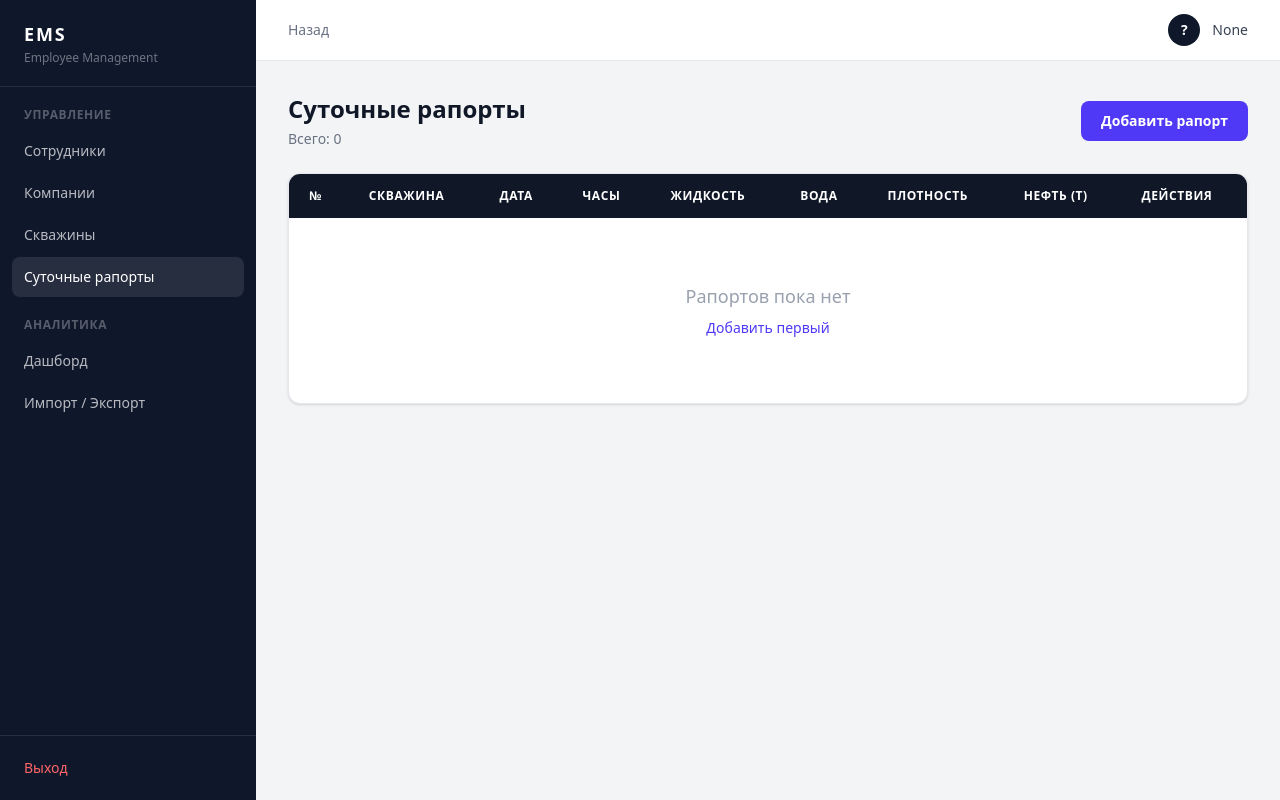
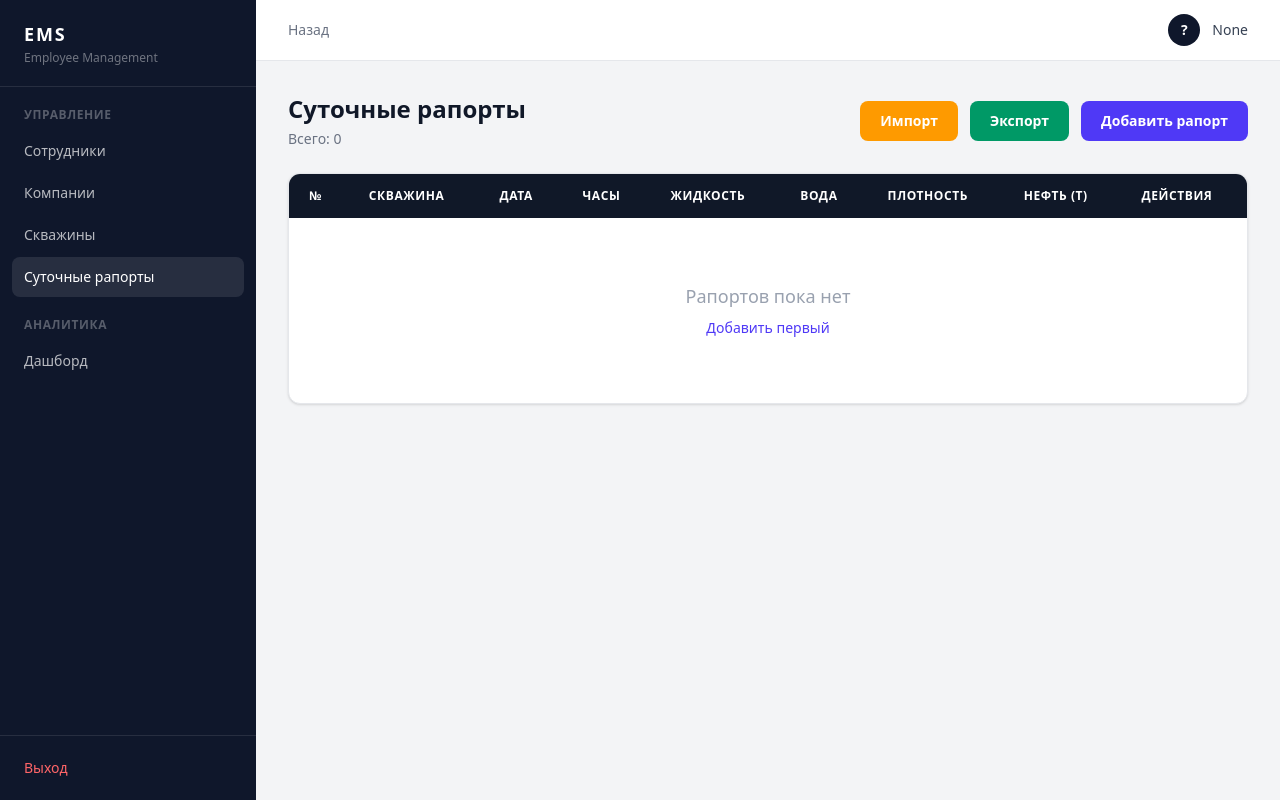
Before and after one commit to IslamK1/KMG_employment_management_system, a FastAPI app: page /productions/ in a window 1280 px wide. Run offline with FastAPI, Linux system fonts and the light colour scheme; data that the repository does not hold is empty.

Commit message:
Импорт и экспорт .xlsx файлов теперь на одной странице с рапортами

```diff
--- a/static/style.css
+++ b/static/style.css
@@ -39,6 +39,7 @@
     --color-indigo-500: oklch(58.5% 0.233 277.117);
     --color-indigo-600: oklch(51.1% 0.262 276.966);
     --color-indigo-700: oklch(45.7% 0.24 277.023);
+    --color-slate-800: oklch(27.9% 0.041 260.031);
     --color-slate-900: oklch(20.8% 0.042 265.755);
     --color-gray-50: oklch(98.5% 0.002 247.839);
     --color-gray-100: oklch(96.7% 0.003 264.542);
@@ -328,6 +329,12 @@
   }
   .w-8 {
     width: calc(var(--spacing) * 8);
+  }
+  .w-24 {
+    width: calc(var(--spacing) * 24);
+  }
+  .w-28 {
+    width: calc(var(--spacing) * 28);
   }
   .w-40 {
     width: calc(var(--spacing) * 40);
--- a/templates/base.html
+++ b/templates/base.html
@@ -4,7 +4,7 @@
   <meta charset="UTF-8">
   <meta name="viewport" content="width=device-width, initial-scale=1.0">
   <title>{% block title %}EMS{% endblock %} — EMS</title>
-  <link rel="stylesheet" href="/static/style.css?v=9">
+  <link rel="stylesheet" href="/static/style.css?v=10">
 </head>
 <body class="bg-gray-100">
   <div class="flex min-h-screen">
--- a/templates/partials/sidebar.html
+++ b/templates/partials/sidebar.html
@@ -39,12 +39,6 @@
               {% if path.startswith('/dashboard') %}bg-white/10 text-white{% else %}text-white/70 hover:bg-white/10 hover:text-white{% endif %}">
       Дашборд
     </a>
-
-    <a href="/excel/"
-       class="block px-3 py-2.5 rounded-lg text-sm font-medium transition-all mb-0.5
-              {% if path.startswith('/excel') %}bg-white/10 text-white{% else %}text-white/70 hover:bg-white/10 hover:text-white{% endif %}">
-      Импорт / Экспорт
-    </a>
   </nav>
 
   <div class="px-3 py-3 border-t border-white/10">
--- a/templates/productions/index.html
+++ b/templates/productions/index.html
@@ -8,8 +8,89 @@
     <h1 class="text-2xl font-bold text-gray-900">Суточные рапорты</h1>
     <p class="text-sm text-gray-500 mt-1">Всего: {{ total }}</p>
   </div>
-  <a href="/productions/create" class="bg-indigo-600 hover:bg-indigo-700 text-white text-sm font-semibold px-5 py-2.5 rounded-lg transition-colors">Добавить рапорт</a>
+  <div class="flex items-center gap-3">
+    <button type="button" onclick="togglePanel('importPanel')"
+        class="bg-amber-500 hover:bg-amber-600 text-white text-sm font-semibold px-5 py-2.5 rounded-lg transition-colors">Импорт</button>
+    <button type="button" onclick="togglePanel('exportPanel')"
+            class="bg-emerald-600 hover:bg-emerald-700 text-white text-sm font-semibold px-5 py-2.5 rounded-lg transition-colors">Экспорт</button>
+    <a href="/productions/create" class="bg-indigo-600 hover:bg-indigo-700 text-white text-sm font-semibold px-5 py-2.5 rounded-lg transition-colors">Добавить рапорт</a>
+  </div>
 </div>
+
+<!-- Результат импорта -->
+{% if import_result %}
+  {% if import_result.error %}
+  <div class="bg-red-50 border border-red-200 text-red-700 rounded-lg px-4 py-3 mb-6 text-sm">
+    {{ import_result.error }}
+  </div>
+  {% else %}
+  <div class="bg-emerald-50 border border-emerald-200 rounded-lg px-5 py-4 mb-6">
+    <p class="font-semibold text-emerald-800 mb-2">Импорт завершён</p>
+    <div class="flex gap-6 text-sm text-emerald-800">
+      <span>Добавлено: <b>{{ import_result.created }}</b></span>
+      <span>Пропущено дубликатов: <b>{{ import_result.skipped }}</b></span>
+    </div>
+    {% if import_result.errors %}
+    <p class="mt-3 mb-1 text-sm font-semibold text-amber-700">Строки с ошибками ({{ import_result.errors|length }}):</p>
+    <ul class="space-y-0.5">
+      {% for err in import_result.errors %}
+      <li class="text-xs text-amber-700">{{ err }}</li>
+      {% endfor %}
+    </ul>
+    {% endif %}
+  </div>
+  {% endif %}
+{% endif %}
+
+<!-- Панель импорта -->
+<div id="importPanel" class="hidden bg-white rounded-xl shadow-sm border border-gray-200 p-6 mb-6">
+  <h2 class="text-base font-semibold text-gray-900">Импорт рапортов из Excel</h2>
+  <p class="text-sm text-gray-500 mt-1 mb-4">Загрузите .xlsx файл с рапортами. Скважина указывается по названию (напр. Скважина-13AI).</p>
+  <a href="/excel/template" class="inline-flex items-center gap-2 text-sm font-semibold text-indigo-600 hover:text-indigo-700 mb-4">
+    <span class="text-base">&#8595;</span> Скачать шаблон для заполнения
+  </a>
+  <form method="post" action="/excel/import" enctype="multipart/form-data" class="flex flex-wrap items-center gap-3">
+    <input type="file" name="file" accept=".xlsx" required
+           class="text-sm text-gray-600 cursor-pointer border border-gray-300 rounded-lg
+                  file:mr-4 file:py-2.5 file:px-4 file:border-0 file:text-sm file:font-semibold
+                  file:bg-gray-100 file:text-gray-700 hover:file:bg-gray-200 file:cursor-pointer">
+    <button type="submit" class="bg-indigo-600 hover:bg-indigo-700 text-white text-sm font-semibold px-5 py-2.5 rounded-lg transition-colors">Загрузить</button>
+  </form>
+</div>
+
+<!-- Панель экспорта -->
+<div id="exportPanel" class="hidden bg-white rounded-xl shadow-sm border border-gray-200 p-6 mb-6">
+  <h2 class="text-base font-semibold text-gray-900">Экспорт сводки по скважинам</h2>
+  <p class="text-sm text-gray-500 mt-1 mb-4">Сводный отчёт за выбранный месяц в .xlsx.</p>
+  <form method="get" action="/excel/export" class="flex flex-wrap items-end gap-3">
+    <div>
+      <label class="block text-xs font-semibold text-gray-600 mb-1.5">Год</label>
+      <select name="year" class="h-11 w-28 px-3 rounded-lg border border-gray-300 text-sm bg-white focus:outline-none focus:ring-2 focus:ring-indigo-500 focus:border-transparent">
+        {% for y in range(current_year - 5, current_year + 1) %}
+        <option value="{{ y }}" {% if y == current_year %}selected{% endif %}>{{ y }}</option>
+        {% endfor %}
+      </select>
+    </div>
+    <div>
+      <label class="block text-xs font-semibold text-gray-600 mb-1.5">Месяц</label>
+      <select name="month" class="h-11 w-24 px-3 rounded-lg border border-gray-300 text-sm bg-white focus:outline-none focus:ring-2 focus:ring-indigo-500 focus:border-transparent">
+        {% for m in range(1, 13) %}
+        <option value="{{ m }}" {% if m == current_month %}selected{% endif %}>{{ "%02d"|format(m) }}</option>
+        {% endfor %}
+      </select>
+    </div>
+    <button type="submit" class="h-11 bg-emerald-600 hover:bg-emerald-700 text-white text-sm font-semibold px-5 rounded-lg transition-colors">Скачать .xlsx</button>
+  </form>
+</div>
+
+<script>
+function togglePanel(id) {
+  const el = document.getElementById(id);
+  const other = id === 'importPanel' ? 'exportPanel' : 'importPanel';
+  document.getElementById(other).classList.add('hidden');
+  el.classList.toggle('hidden');
+}
+</script>
 
 <div class="bg-white rounded-xl shadow-sm border border-gray-200 overflow-hidden">
   <table class="w-full text-sm">
```
Also changed, not shown: app/routers/daily_productions.py (+7 -0 lines), app/routers/excel.py (+12 -50 lines), app/services/excel_service.py (+20 -17 lines).
